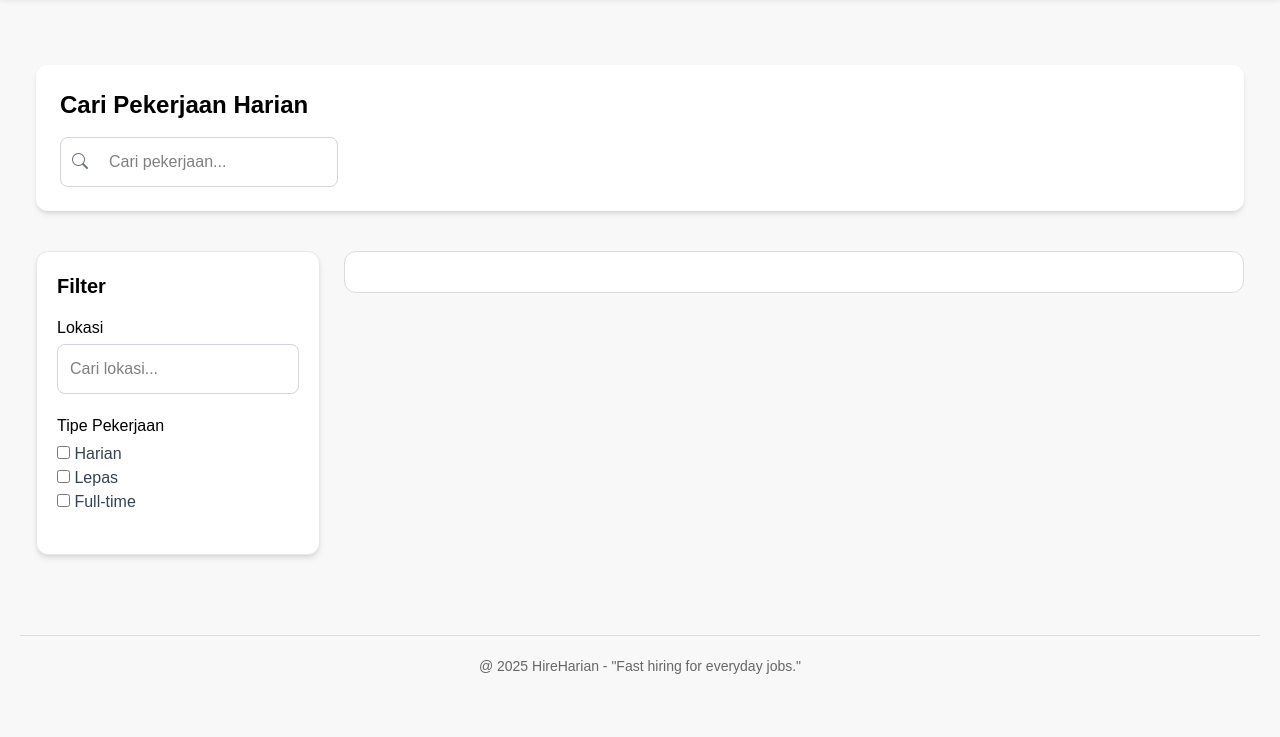
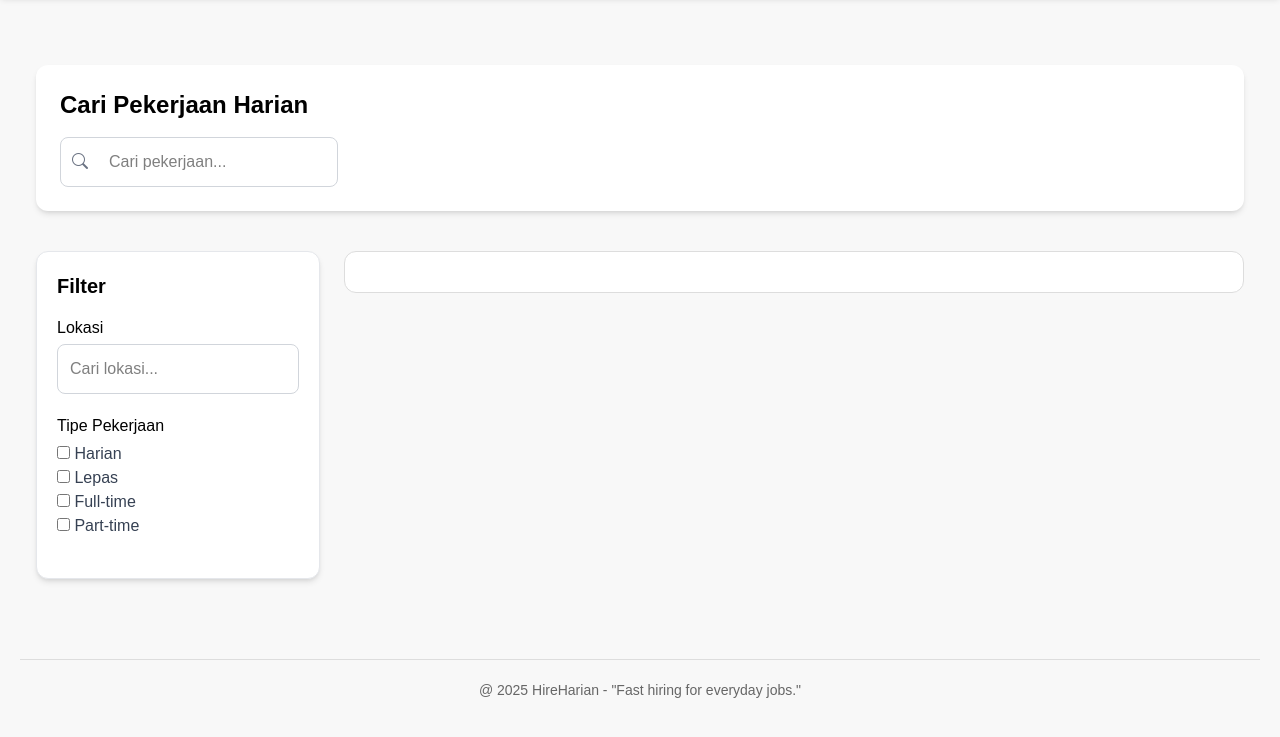
Before and after one commit to afridayustianaa-bot/HireHarian, a plain HTML site: page cari-kerja.html in a window 1280 px wide. Shown: the part 67-804 px from the top of the page. Drawn offline with nearby package versions, Linux system fonts and the light colour scheme.

Commit message:
Add Part-time job type checkbox to cari-kerja.html

```diff
--- a/cari-kerja.html
+++ b/cari-kerja.html
@@ -81,6 +81,10 @@
 
                         <label>
                             <input type="checkbox" class="job-type" value="Full-time"> Full-time
+                        </label><br>
+
+                        <label>
+                            <input type="checkbox" class="job-type" value="Part-time"> Part-time
                         </label>
                     </div>
                 </div>
```
